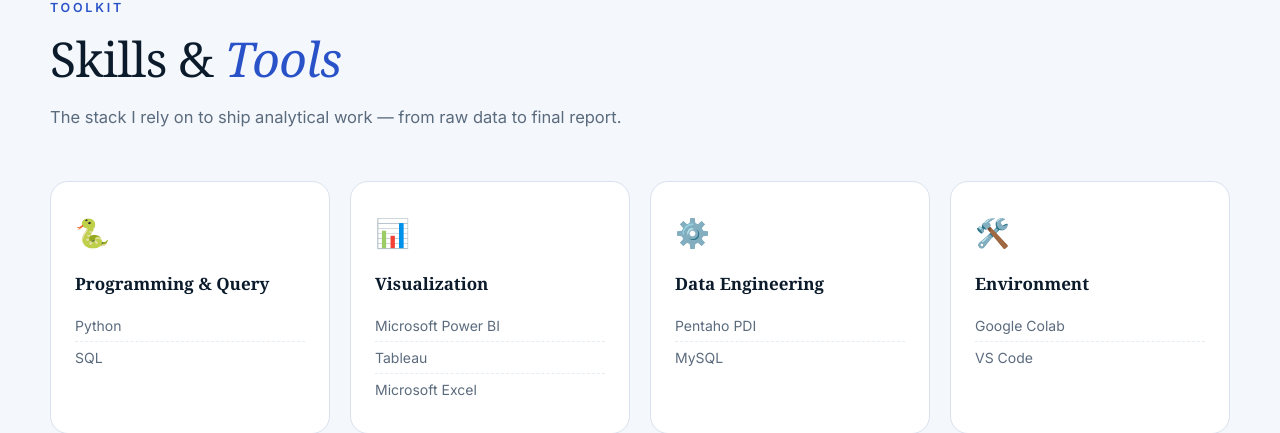
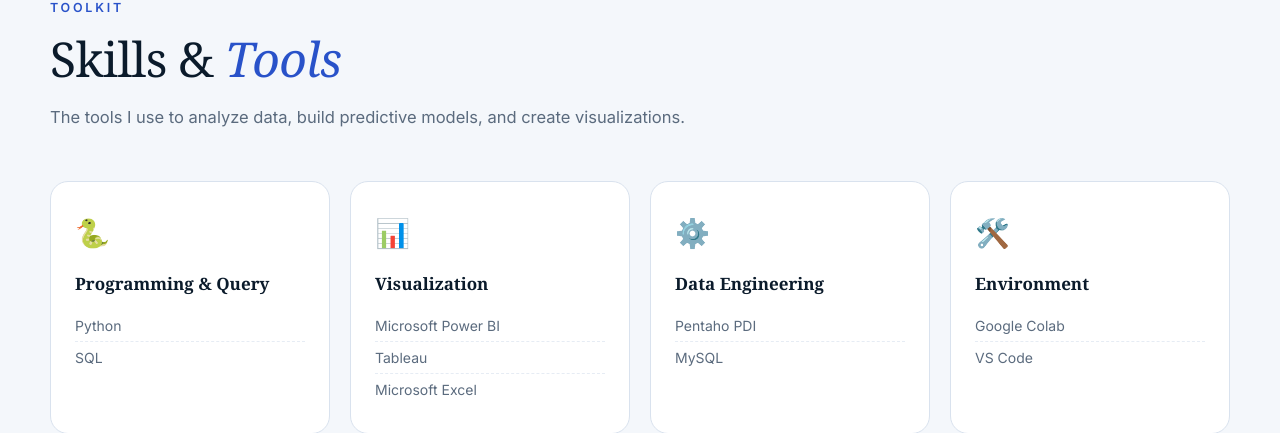
Before and after one commit to alfiiiii/Portofolio-Website, a Flask app: page / in a window 1280 px wide. Shown: the part 5542-5975 px from the top of the page. Run offline with Flask 3, Linux system fonts and the light colour scheme.

Commit message:
Update index.html

```diff
--- a/templates/index.html
+++ b/templates/index.html
@@ -174,7 +174,7 @@
     <div class="container">
       <span class="section-eyebrow fade">Toolkit</span>
       <h2 class="section-title fade">Skills &amp; <em>Tools</em></h2>
-      <p class="section-lead fade delay-1">The stack I rely on to ship analytical work — from raw data to final report.</p>
+      <p class="section-lead fade delay-1">The tools I use to analyze data, build predictive models, and create visualizations.</p>
 
       <div class="skill-grid">
         {% for sk in skills %}
```
